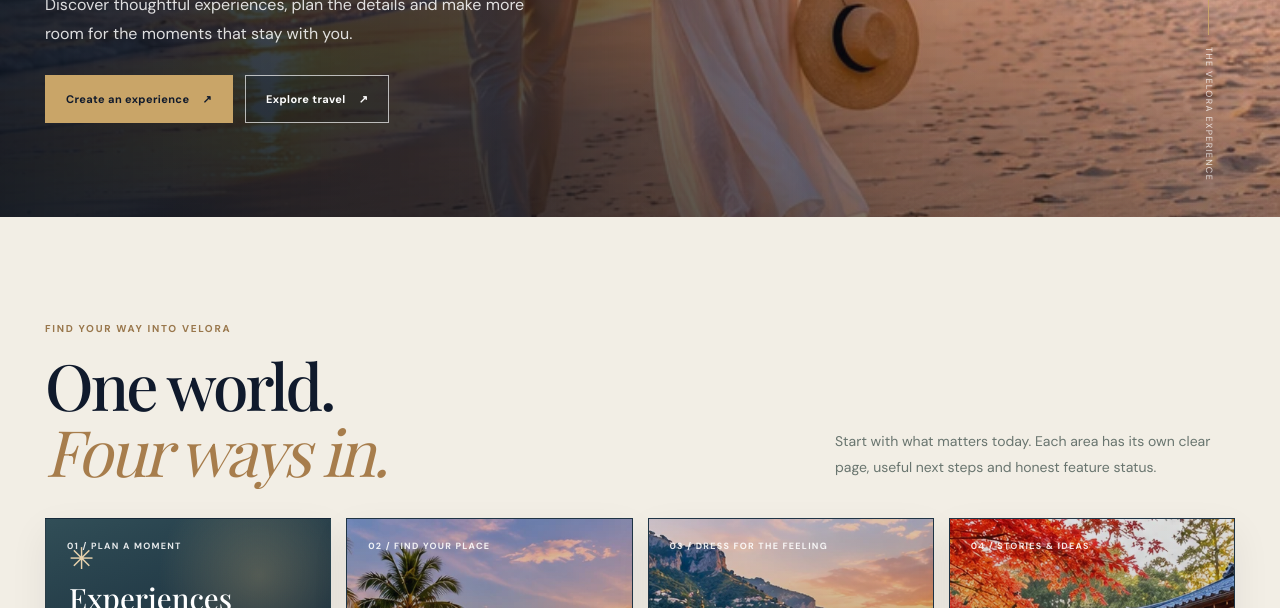
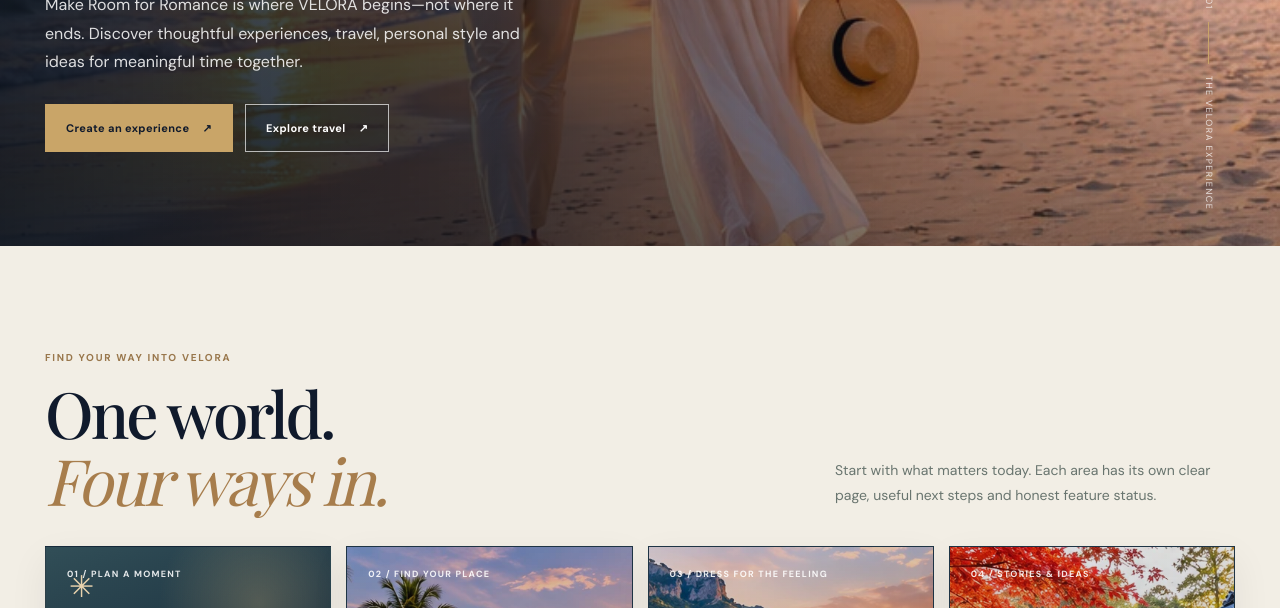
Before and after one commit to trivedishaan930-sketch/VELORA, a website: page index.html in a window 1280 px wide. Shown: the part 492-1100 px from the top of the page. Drawn offline with nearby package versions, Linux system fonts and the light colour scheme; a web font is replaced by a local one.

Commit message:
feat: build fuller browser-local experience plans and brand positioning

```diff
--- a/index.html
+++ b/index.html
@@ -2,7 +2,7 @@
 <header class="page-header"><a class="brand page-brand" href="/" aria-label="VELORA home"><span class="brand-mark" aria-hidden="true"><svg viewBox="0 0 48 48"><path d="M24 41 6.8 23.9C-3 13.7 10.8-1 24 11.2 37.2-1 51 13.7 41.2 23.9L24 41Z"/><path d="M15.5 19.5 24 28l8.5-8.5"/></svg></span><span class="brand-copy">VELORA<small>ROMANCE · CONNECTION · LIFESTYLE</small></span></a>
 <nav class="page-nav" aria-label="Main navigation"><a href="/experiences/">Experiences</a><a href="/travel/">Travel</a><a href="/style/">Style</a><a href="/journal/">Journal</a><a href="/about/">About</a></nav>
 <div class="page-header-actions"><button class="icon-button saved-trigger" id="savedOpen" type="button" aria-label="Open saved moments"><svg viewBox="0 0 24 24"><path d="M6 4.8c0-.99.81-1.8 1.8-1.8h8.4c.99 0 1.8.81 1.8 1.8V21l-6-3.7L6 21V4.8Z"/></svg><span class="saved-count" id="savedCount">0</span></button><a class="page-header-cta" href="/experiences/#plannerForm">Start a plan <span>↗</span></a><button class="menu-toggle" id="menuToggle" type="button" aria-label="Open menu" aria-expanded="false" aria-controls="mobileNav"><span></span><span></span></button></div></header>
-<nav class="mobile-nav" id="mobileNav" aria-label="Mobile navigation" hidden><a href="/experiences/">Experiences</a><a href="/travel/">Travel &amp; destinations</a><a href="/style/">Style</a><a href="/journal/">Journal</a><a href="/about/">About VELORA</a><a href="/experiences/#plannerForm">Start a plan ↗</a></nav><main id="main"><section class="gateway-hero"><img class="gateway-photo" src="/public/assets/experiences/couple-sunset-walk.webp" width="766" height="510" alt="A fully clothed couple enjoying a quiet sunset walk" fetchpriority="high"><div class="gateway-shade"></div><div class="gateway-content"><span class="page-kicker">A WORLD OF ROMANCE · CONNECTION · BEAUTIFUL EXPERIENCES</span><p class="gateway-overline">YOUR NEXT CHAPTER STARTS HERE</p><h1>Make room<br>for <em>romance.</em></h1><p>Discover thoughtful experiences, plan the details and make more room for the moments that stay with you.</p><div class="gateway-actions"><a class="page-button page-button-gold" href="/experiences/">Create an experience <span>↗</span></a><a class="page-button page-button-outline" href="/travel/">Explore travel <span>↗</span></a></div></div><div class="gateway-side-note"><span>01</span><i></i><span>THE VELORA EXPERIENCE</span></div></section>
+<nav class="mobile-nav" id="mobileNav" aria-label="Mobile navigation" hidden><a href="/experiences/">Experiences</a><a href="/travel/">Travel &amp; destinations</a><a href="/style/">Style</a><a href="/journal/">Journal</a><a href="/about/">About VELORA</a><a href="/experiences/#plannerForm">Start a plan ↗</a></nav><main id="main"><section class="gateway-hero"><img class="gateway-photo" src="/public/assets/experiences/couple-sunset-walk.webp" width="766" height="510" alt="A fully clothed couple enjoying a quiet sunset walk" fetchpriority="high"><div class="gateway-shade"></div><div class="gateway-content"><span class="page-kicker">A WORLD OF ROMANCE · CONNECTION · LIFESTYLE</span><p class="gateway-overline">YOUR NEXT CHAPTER STARTS HERE</p><h1>Make room<br>for <em>what matters.</em></h1><p>Make Room for Romance is where VELORA begins—not where it ends. Discover thoughtful experiences, travel, personal style and ideas for meaningful time together.</p><div class="gateway-actions"><a class="page-button page-button-gold" href="/experiences/">Create an experience <span>↗</span></a><a class="page-button page-button-outline" href="/travel/">Explore travel <span>↗</span></a></div></div><div class="gateway-side-note"><span>01</span><i></i><span>THE VELORA EXPERIENCE</span></div></section>
 <section class="gateway-section"><div class="page-wrap"><div class="section-intro-row"><div><span class="page-kicker">FIND YOUR WAY INTO VELORA</span><h2>One world.<br><em>Four ways in.</em></h2></div><p>Start with what matters today. Each area has its own clear page, useful next steps and honest feature status.</p></div>
 <div class="gateway-card-grid">
 <a class="gateway-card gateway-card-experiences" href="/experiences/"><span class="gateway-card-number">01 / PLAN A MOMENT</span><span class="gateway-card-icon">✳</span><h3>Experiences</h3><p>Shape an occasion, trip or shared moment around your preferences, time and budget.</p><span class="gateway-card-link">Build your experience ↗</span></a>
```
